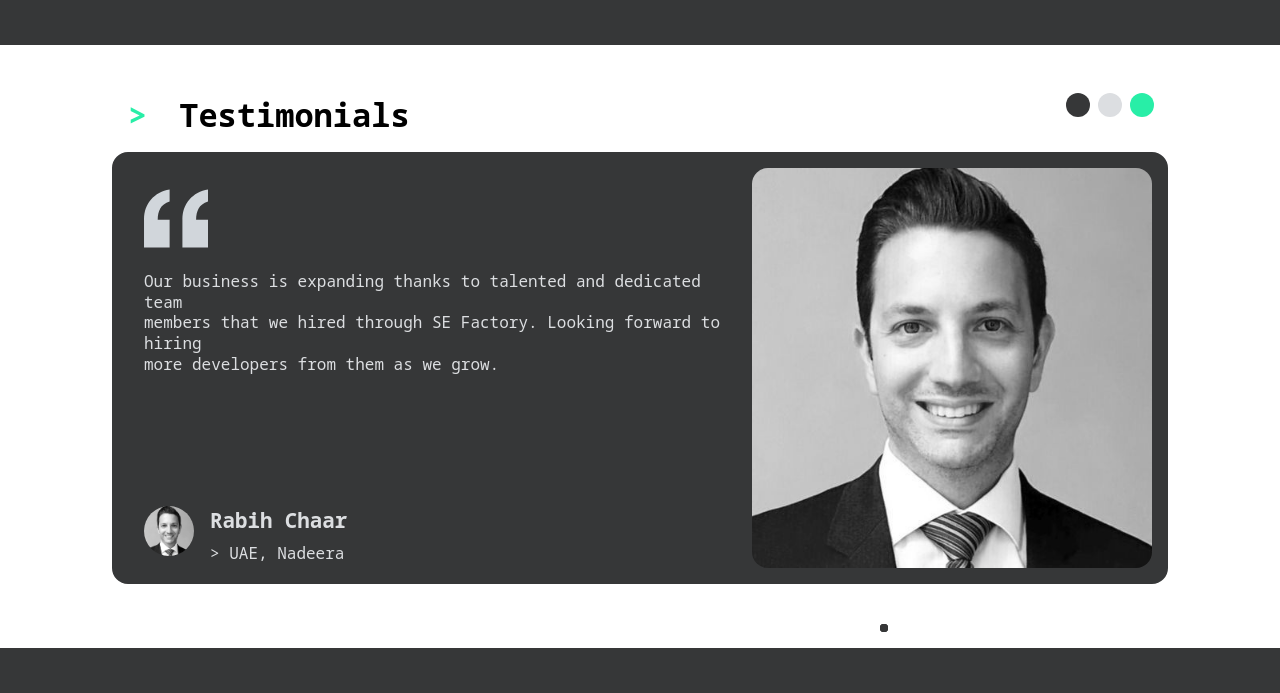
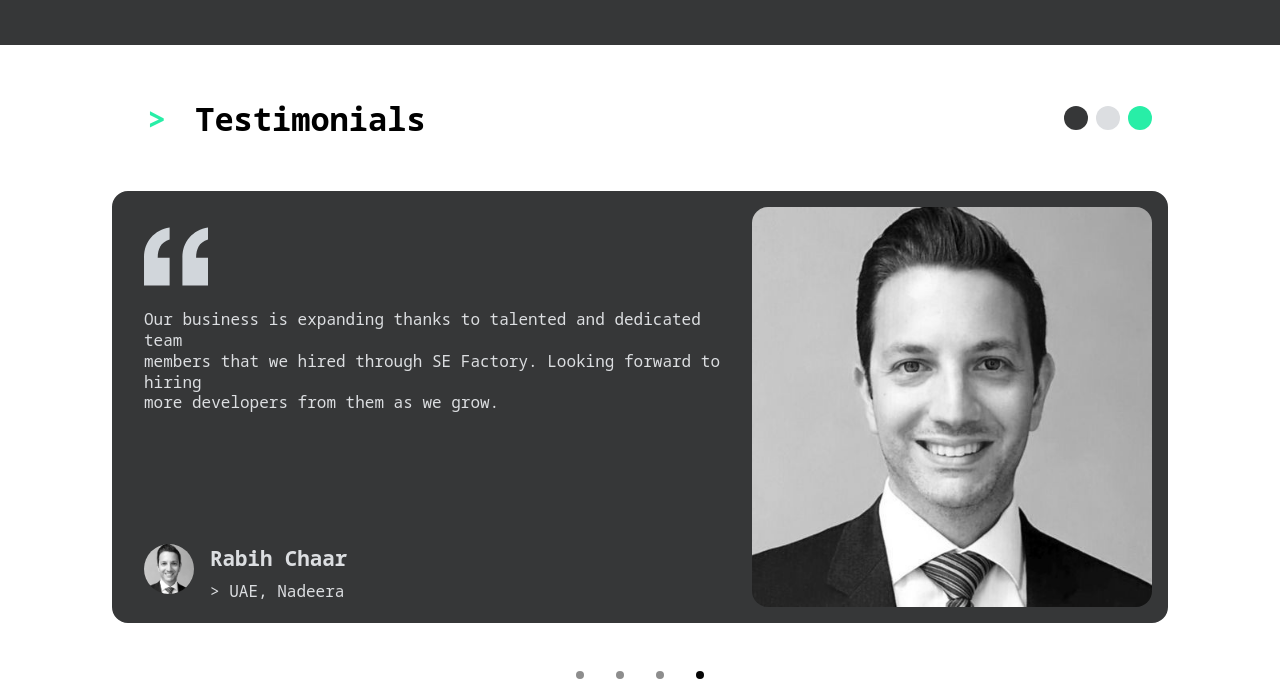
Before and after one commit to HassanMoussaa/SE-Factory-Webclone, a plain HTML site: page index.html in a window 1280 px wide. Shown: the part 4072-4765 px from the top of the page. Drawn offline with Linux system fonts and the light colour scheme.

Commit message:
made changes to header of section 6 with other small adjusments

```diff
--- a/index.html
+++ b/index.html
@@ -286,16 +286,17 @@
 
     <section class="section-6">
       <div class="sec6Wrapper">
-        <div class="sec6Part1">
-          <div class="arrow">></div>
-          <div class="greetingSec2">Testimonials</div>
-          <div class="circlePart">
+        <div class="sec9Part1">
+          <div class="title-9">
+            <div class="arrow">></div>
+            <div class="greetingSec2">Testimonials</div>
+          </div>
+          <div class="circlePart-4">
             <div class="circle-black"></div>
             <div class="circle-white"></div>
             <div class="circle-green"></div>
           </div>
         </div>
-
         <div class="sec4Part2">
           <div class="contentBox-6">
             <div class="leftBox-6">
@@ -332,7 +333,7 @@
           <div class="smallCircle"></div>
           <div class="smallCircle"></div>
           <div class="smallCircle"></div>
-          <div class="smallCircle"></div>
+          <div class="smallCircle4"></div>
         </div>
       </div>
     </section>
--- a/styles/style.css
+++ b/styles/style.css
@@ -605,7 +605,6 @@ body {
   gap: 3rem;
   flex-wrap: wrap;
   padding: 3rem 0;
-  position: relative;
 }
 
 .sec6Wrapper {
@@ -615,7 +614,7 @@ body {
   width: 100%;
   justify-content: center;
   align-items: center;
-  gap: 1rem;
+  gap: 3rem;
 }
 
 .sec6Part1 {
@@ -644,6 +643,7 @@ body {
   justify-content: center;
   flex-wrap: wrap;
   padding: 0 1rem;
+  flex-grow: 1;
 }
 
 .leftBox-footer-6 {
@@ -676,14 +676,23 @@ body {
   object-fit: cover;
 }
 
+.sec6Part3 {
+  display: flex;
+  gap: 2rem;
+}
+
 .smallCircle {
-  position: absolute;
-  bottom: 1rem;
-  left: 55rem;
-  background-color: #363738;
+  background-color: #8d8d8d;
   width: 0.5rem;
   height: 0.5rem;
   border-radius: 50%;
+}
+.smallCircle4 {
+  background-color: #050505;
+  width: 0.5rem;
+  height: 0.5rem;
+  border-radius: 50%;
+  cursor: pointer;
 }
 
 /* <!-- section 7 of the webpage --> */
```
